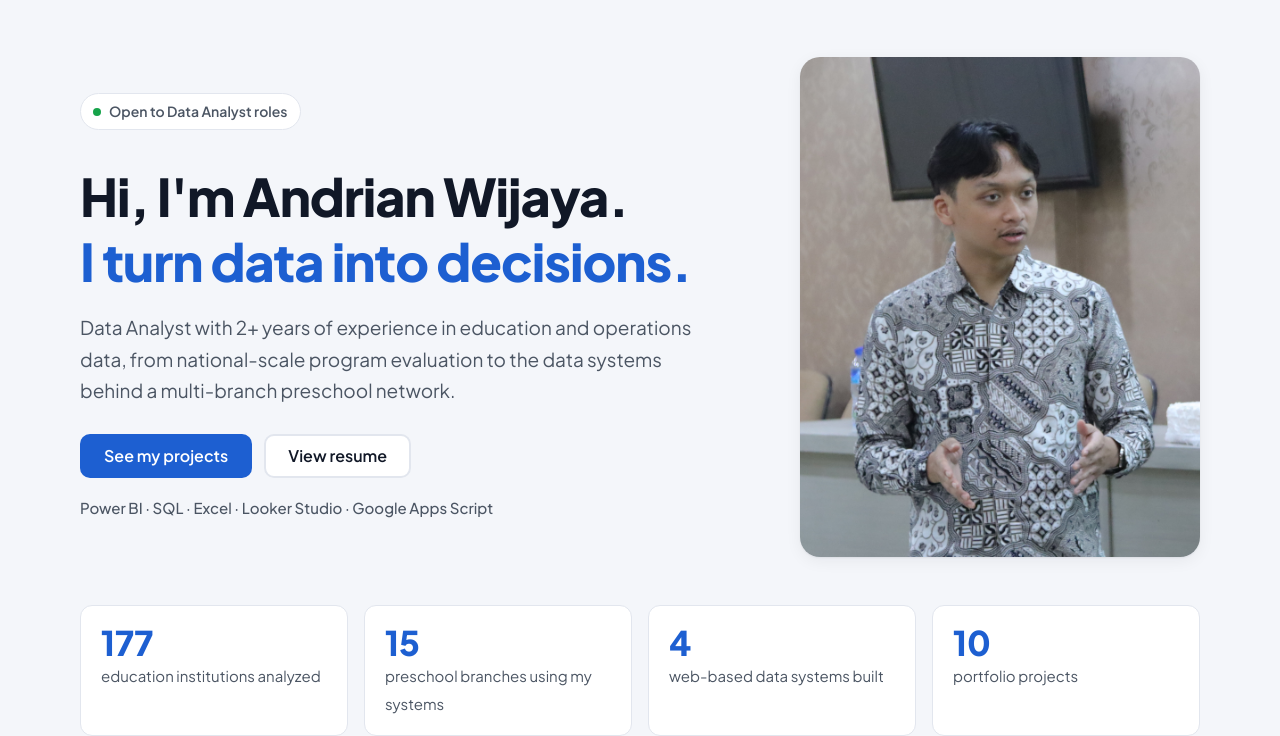
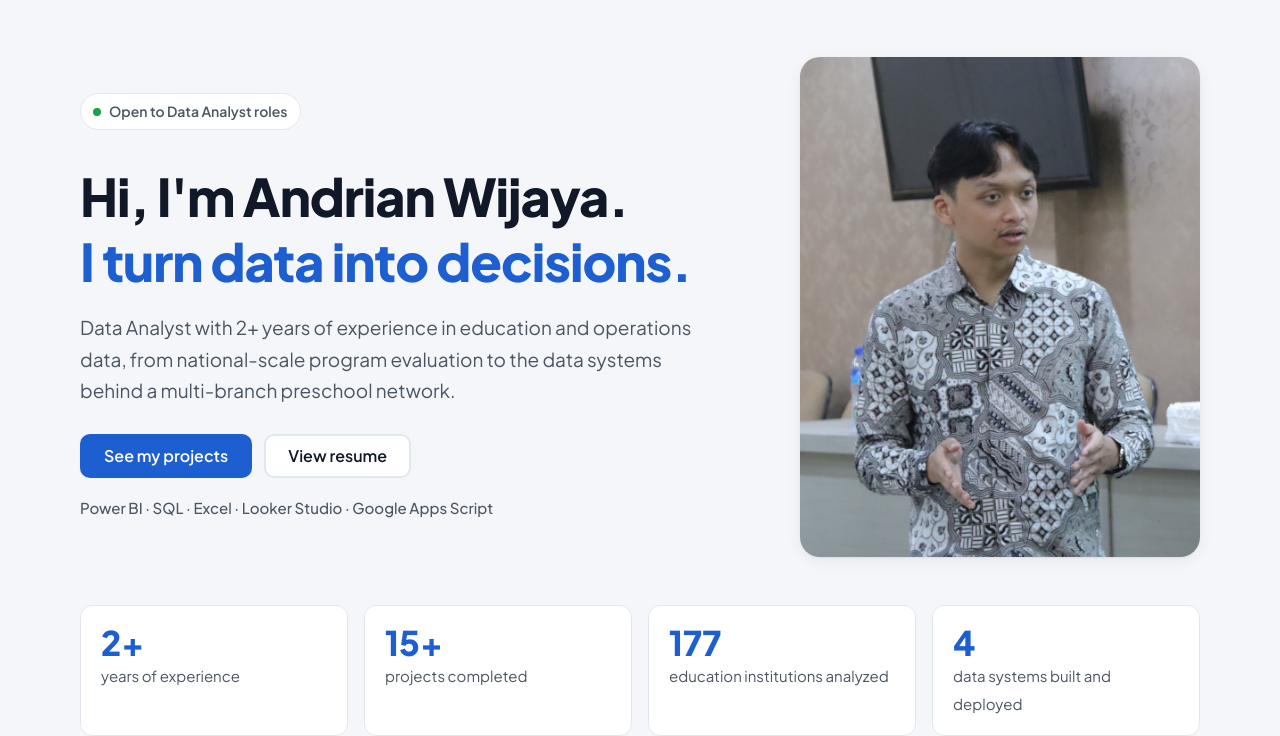
Before and after one commit to s-AVE/Andrian_Website, a plain HTML site: page index.html in a window 1280 px wide. Shown: the part 71-807 px from the top of the page. Drawn offline with Linux system fonts and the light colour scheme.

Commit message:
Update hero stats to highlight achievements
Co-Authored-By: Claude Sonnet 5.5 <noreply@anthropic.com>

```diff
--- a/index.html
+++ b/index.html
@@ -63,10 +63,10 @@
 
       <div class="container">
         <ul class="stats" aria-label="Highlights">
+          <li><strong>2+</strong><span>years of experience</span></li>
+          <li><strong>15+</strong><span>projects completed</span></li>
           <li><strong>177</strong><span>education institutions analyzed</span></li>
-          <li><strong>15</strong><span>preschool branches using my systems</span></li>
-          <li><strong>4</strong><span>web-based data systems built</span></li>
-          <li><strong>10</strong><span>portfolio projects</span></li>
+          <li><strong>4</strong><span>data systems built and deployed</span></li>
         </ul>
       </div>
     </section>
```
